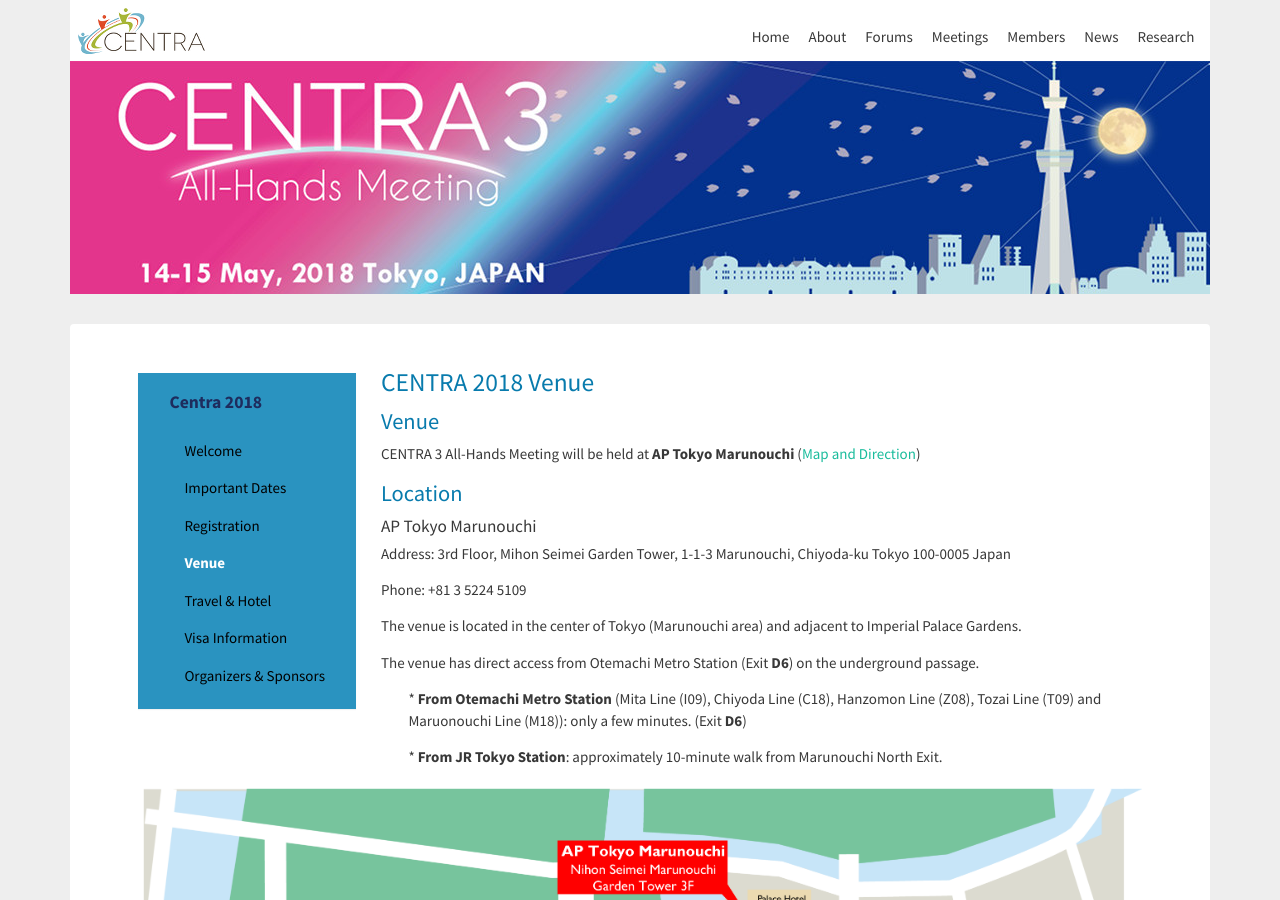
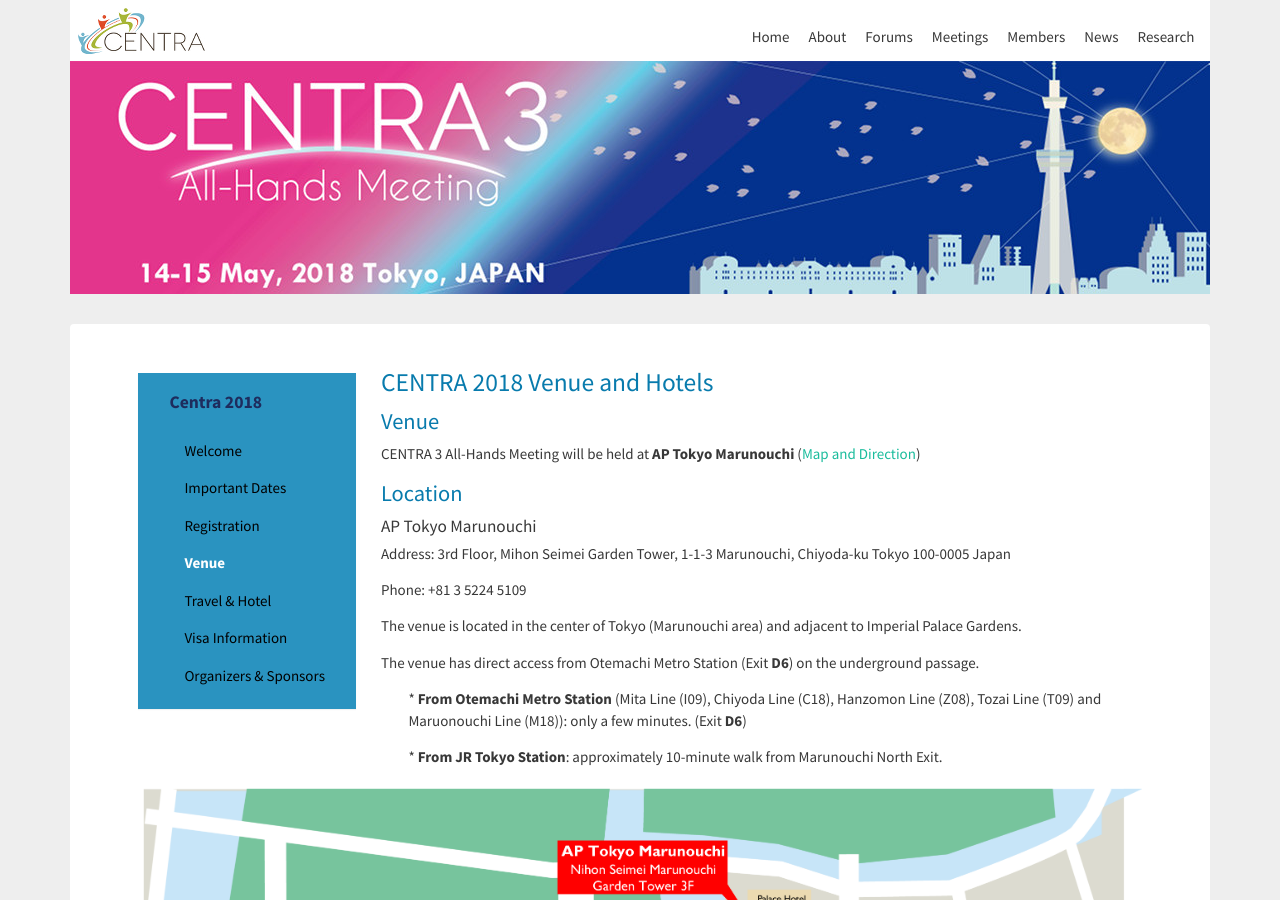
Before and after one commit to hmchou56/centra8, a Jekyll site: the page built from centra3/venue.md, in a window 1280 px wide and 900 px high. Built offline with Jekyll 4.4.1, drawn with Linux system fonts in a browser that asks for light colours; nearby versions of some CDN libraries.

Commit message:
added hotels to heading

```diff
--- a/centra3/venue.md
+++ b/centra3/venue.md
@@ -7,7 +7,7 @@
 hide: true
 ---
 
-## CENTRA 2018 Venue
+## CENTRA 2018 Venue and Hotels
 
 ### Venue
 
```
